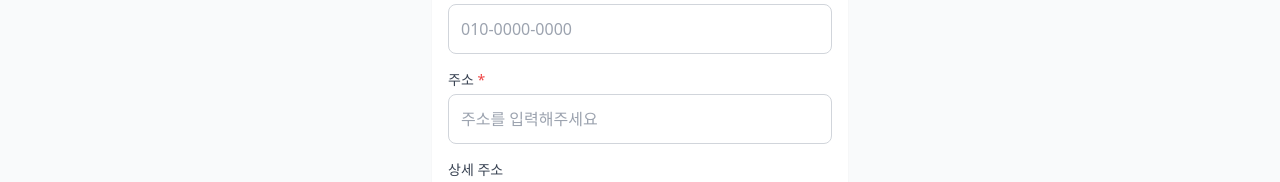
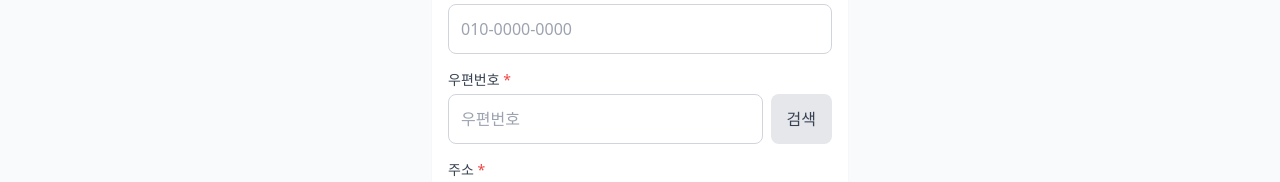
Before and after one commit to nooblette/when-life-gives-you-tangerines-app, a React (Create React App) app: page / in a window 1280 px wide. Shown: the part 488-670 px from the top of the page. Built offline with nearby package versions, Linux system fonts and the light colour scheme; no server answers.

Commit message:
feat : 주문서 페이지 우편번호 추가

```diff
--- a/src/components/OrderForm.js
+++ b/src/components/OrderForm.js
@@ -17,10 +17,48 @@ const OrderForm = () => {
     sameAsOrderer: false,
     phone: '',
     address: '',
-    detailAddress: ''
+    detailAddress: '',
+    zipCode: ''
   });
   const [isLoading, setIsLoading] = useState(true);
   const [errors, setErrors] = useState({});
+
+  // Daum 우편번호 스크립트 로드
+  useEffect(() => {
+    const script = document.createElement('script');
+    script.src = '//t1.daumcdn.net/mapjsapi/bundle/postcode/prod/postcode.v2.js';
+    script.async = true;
+    document.body.appendChild(script);
+
+    return () => {
+      document.body.removeChild(script);
+    };
+  }, []);
+
+  // 우편번호 검색 팝업 열기
+  const openAddressPopup = () => {
+    if (window.daum && window.daum.Postcode) {
+      new window.daum.Postcode({
+        oncomplete: function(data) {
+          setForm(prev => ({
+            ...prev,
+            zipCode: data.zonecode,
+            address: data.address
+          }));
+
+          // 주소 관련 에러 제거
+          if (errors.address) {
+            setErrors(prev => ({
+              ...prev,
+              address: null
+            }));
+          }
+        }
+      }).open();
+    } else {
+      alert('주소 검색 서비스를 불러오는 중입니다. 잠시 후 다시 시도해주세요.');
+    }
+  };
 
   // 상품 목록 세팅 (API 호출)
   useEffect(() => {
@@ -130,6 +168,10 @@ const OrderForm = () => {
       newErrors.address = '주소를 입력해주세요';
     }
 
+    if (!form.zipCode.trim()) {
+      newErrors.zipCode = '우편번호를 입력해주세요';
+    }
+
     setErrors(newErrors);
     return Object.keys(newErrors).length === 0;
   };
@@ -166,6 +208,7 @@ const OrderForm = () => {
         name: form.name,
         recipient: form.recipient,
         phone: form.phone,
+        zipCode: form.zipCode,
         address: form.address,
         detailAddress: form.detailAddress
       },
@@ -333,6 +376,32 @@ const OrderForm = () => {
                 {errors.phone && <p className="mt-1 text-sm text-red-500">{errors.phone}</p>}
               </div>
 
+              {/* 우편번호 검색 추가 */}
+              <div>
+                <label className="block text-sm font-medium text-gray-700 mb-1">
+                  우편번호 <span className="text-red-500">*</span>
+                </label>
+                <div className="flex space-x-2">
+                  <input
+                    type="text"
+                    name="zipCode"
+                    value={form.zipCode}
+                    onChange={handleInputChange}
+                    className={`flex-1 p-3 border ${errors.zipCode ? 'border-red-500' : 'border-gray-300'} rounded-lg focus:outline-none focus:ring-2 focus:ring-orange-500`}
+                    placeholder="우편번호"
+                    readOnly
+                  />
+                  <button
+                    type="button"
+                    onClick={openAddressPopup}
+                    className="px-4 py-3 bg-gray-200 text-gray-700 rounded-lg hover:bg-gray-300 transition"
+                  >
+                    검색
+                  </button>
+                </div>
+                {errors.zipCode && <p className="mt-1 text-sm text-red-500">{errors.zipCode}</p>}
+              </div>
+
               <div>
                 <label className="block text-sm font-medium text-gray-700 mb-1">
                   주소 <span className="text-red-500">*</span>
@@ -344,6 +413,7 @@ const OrderForm = () => {
                   onChange={handleInputChange}
                   className={`w-full p-3 border ${errors.address ? 'border-red-500' : 'border-gray-300'} rounded-lg focus:outline-none focus:ring-2 focus:ring-orange-500`}
                   placeholder="주소를 입력해주세요"
+                  readOnly
                 />
                 {errors.address && <p className="mt-1 text-sm text-red-500">{errors.address}</p>}
               </div>
```
